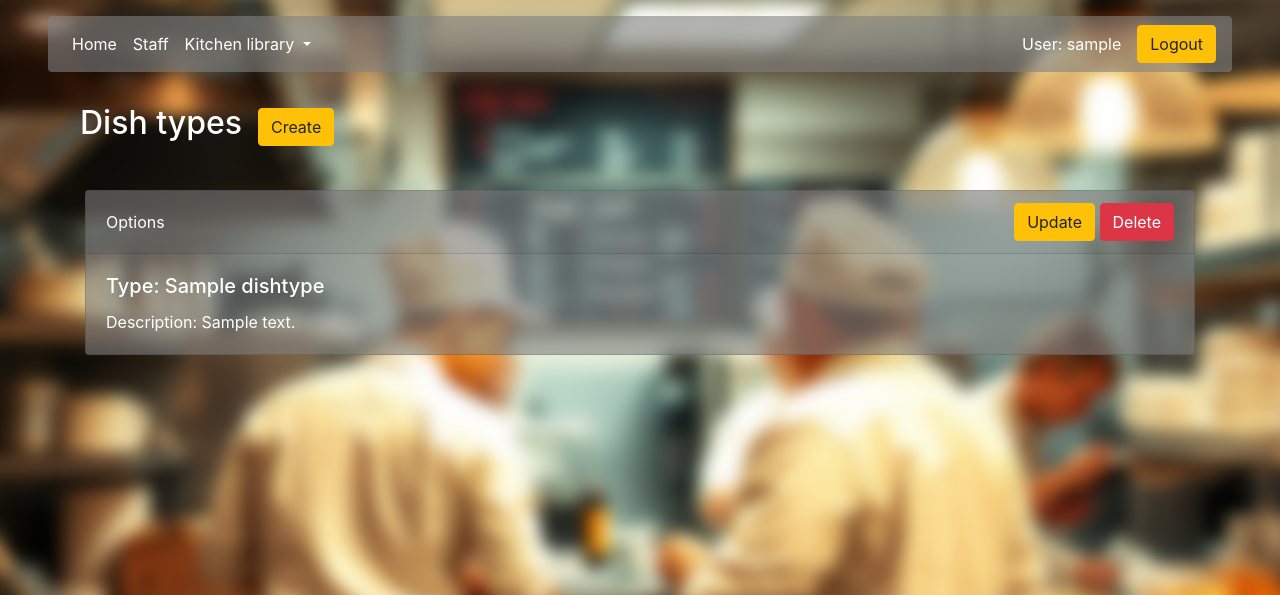
After one commit to Dogober/restaurant-kitchen-service, a Django app: page /dish_types/ in a window 1280 px wide. The commit adds this page. Shown: the top 595 px of the page. Run offline with Django 5.2, Linux system fonts and the light colour scheme; a user stored in the database is signed in; tables that the repository leaves empty hold one stand-in row (values such as "Sample post").

Commit message:
implement dishtype views: ListView, DeleteView, UpdateView, CreateView & implement relevant urls with templates

```diff
--- a/kitchen/urls.py
+++ b/kitchen/urls.py
@@ -1,11 +1,23 @@
 from django.urls import path
 
-from .views import index, StaffListView, StaffDetailView
+from .views import (
+    index,
+    StaffListView,
+    StaffDetailView,
+    DishTypeListView,
+    DishTypeCreateView,
+    DishTypeUpdateView,
+    DishTypeDeleteView,
+)
 
 urlpatterns = [
     path("", index, name="home-page"),
     path("staff/", StaffListView.as_view(), name="staff-list"),
     path("staff/<int:pk>/", StaffDetailView.as_view(), name="staff-detail"),
+    path("dish_types/", DishTypeListView.as_view(), name="dish-type-list"),
+    path("dish_types/create/", DishTypeCreateView.as_view(), name="dish-type-create"),
+    path("dish_types/<int:pk>/update/", DishTypeUpdateView.as_view(), name="dish-type-update"),
+    path("dish_types/<int:pk>/delete/", DishTypeDeleteView.as_view(), name="dish-type-delete"),
 ]
 
 app_name = "kitchen"
--- a/kitchen/views.py
+++ b/kitchen/views.py
@@ -3,10 +3,11 @@ from django.contrib.auth.decorators import login_required
 from django.contrib.auth.mixins import LoginRequiredMixin
 from django.http import HttpRequest, HttpResponse
 from django.shortcuts import render, redirect
+from django.urls import reverse_lazy
 from django.views import generic
 
 from kitchen.forms import DishForm
-from kitchen.models import Dish, Task, Order, User
+from kitchen.models import Dish, Task, Order, User, DishType
 
 
 @login_required
@@ -61,3 +62,28 @@ class StaffDetailView(LoginRequiredMixin, generic.DetailView):
 
     def form_invalid(self, form):
         return self.render_to_response(self.get_context_data(form=form))
+
+
+class DishTypeListView(LoginRequiredMixin, generic.ListView):
+    model = DishType
+    template_name = "kitchen/dish_type_list.html"
+    context_object_name = "dish_type_list"
+
+class DishTypeCreateView(LoginRequiredMixin, generic.CreateView):
+    model = DishType
+    fields = "__all__"
+    success_url = reverse_lazy("kitchen:dish-type-list")
+    template_name = "kitchen/dish_type_form.html"
+
+class DishTypeUpdateView(LoginRequiredMixin, generic.UpdateView):
+    model = DishType
+    fields = "__all__"
+    success_url = reverse_lazy("kitchen:dish-type-list")
+    template_name = "kitchen/dish_type_form.html"
+    context_object_name = "dish_type"
+
+class DishTypeDeleteView(LoginRequiredMixin, generic.DeleteView):
+    model = DishType
+    success_url = reverse_lazy("kitchen:dish-type-list")
+    template_name = "kitchen/dish_type_confirm_delete.html"
+    context_object_name = "dish_type"
--- a/templates/includes/sidebar.html
+++ b/templates/includes/sidebar.html
@@ -17,7 +17,7 @@
           Kitchen library
         </a>
         <div class="dropdown-menu" aria-labelledby="kitchenLibrary">
-          <a class="dropdown-item" href="#">Dish types</a>
+          <a class="dropdown-item" href="{% url 'kitchen:dish-type-list' %}">Dish types</a>
           <a class="dropdown-item" href="#">Ingredients</a>
         </div>
       </li>
--- /dev/null
+++ b/templates/kitchen/dish_type_list.html
@@ -0,0 +1,25 @@
+{% extends "base.html" %}
+
+{% block content %}
+  <div class="d-flex align-items-center text-white p-3 m-3">
+    <h2>Dish types</h2>
+    <a href="{% url 'kitchen:dish-type-create' %}" class="btn btn-warning ml-3">Create</a>
+  </div>
+  {% for dish_type in dish_type_list %}
+    <div class="container mt-4">
+      <div class="card text-white bg-default mb-3">
+        <div class="card-header d-flex justify-content-between align-items-center">
+          <div>Options</div>
+          <div>
+            <a href="{% url 'kitchen:dish-type-update' dish_type.id %}" class="btn btn-warning">Update</a>
+            <a href="{% url 'kitchen:dish-type-delete' dish_type.id %}" class="btn btn-danger">Delete</a>
+          </div>
+        </div>
+        <div class="card-body">
+          <h5 class="card-title">Type: {{ dish_type.name }}</h5>
+          <p class="card-text">Description: {{ dish_type.description }}</p>
+        </div>
+      </div>
+    </div>
+  {% endfor %}
+{% endblock %}
```
Also changed, not shown: templates/kitchen/dish_type_confirm_delete.html (added, +15 -0 lines), templates/kitchen/dish_type_form.html (added, +14 -0 lines), templates/kitchen/staff_detail.html (+5 -5 lines).
